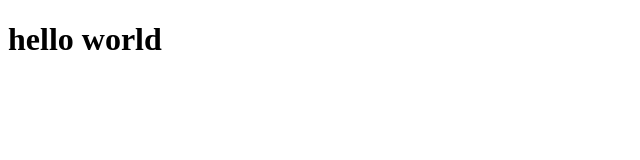
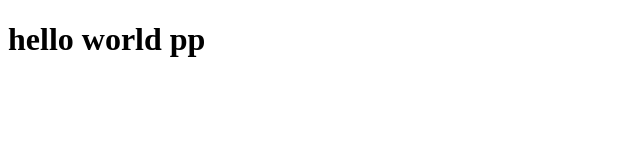
Before and after one commit to atif-at-git/myrepo, a plain HTML site: page index.html in a window 1280 px wide. Shown: the full height of the page, 0-640 px from the left. Drawn offline with Linux system fonts and the light colour scheme.

Commit message:
Update index.html

```diff
--- a/index.html
+++ b/index.html
@@ -7,6 +7,6 @@
     <title>Document</title>
 </head>
 <body>
-    <h1>hello world</h1>
+    <h1>hello world pp</h1>
 </body>
 </html>
```
